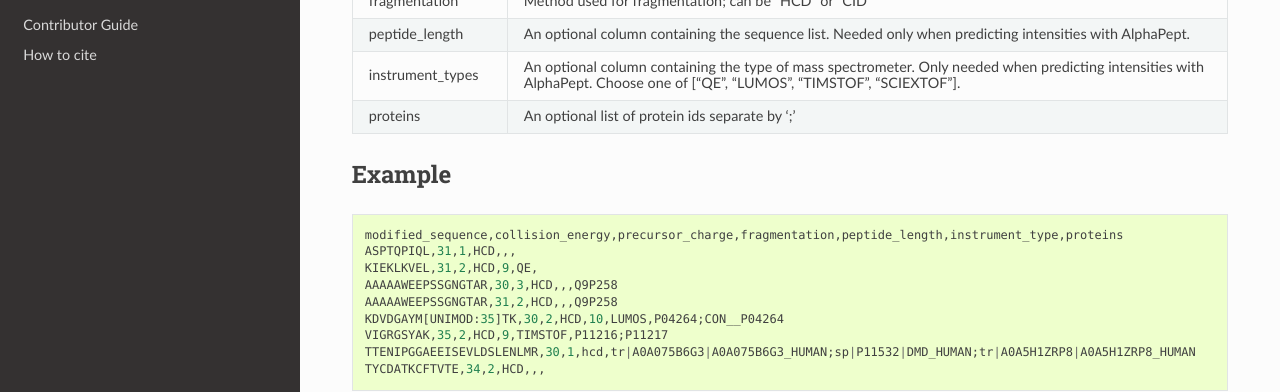
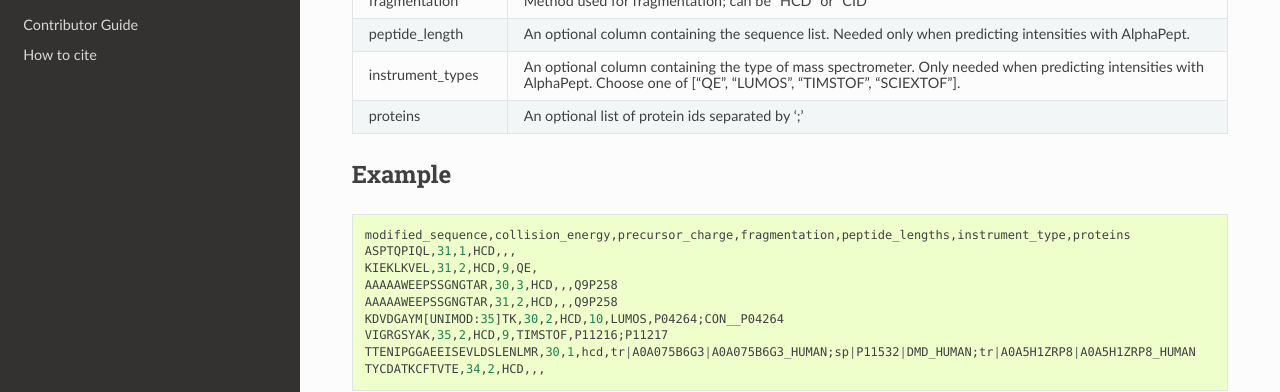
Before and after one commit to wilhelm-lab/oktoberfest, a Sphinx documentation site: the page built from docs/peptides_format.rst, in a window 1280 px wide and 1196 px high. Shown: the part 616-1008 px from the top of the window. Built offline with Sphinx 7.4.7 and the Read the Docs theme 2.0.0, drawn with Linux system fonts in a browser that asks for light colours.

Commit message:
fix spelling mistakes

```diff
--- a/docs/peptides_format.rst
+++ b/docs/peptides_format.rst
@@ -29,7 +29,7 @@ Oktoberfest expects a csv formatted file where each row represents a peptide fra
     +-------------------+-------------------------------------------------------------------------------------------------------------------------------------------------------------------------------------------------------------------------------------------------------------------------------------+
     | instrument_types  | An optional column containing the type of mass spectrometer. Only needed when predicting intensities with AlphaPept. Choose one of ["QE", "LUMOS", "TIMSTOF", "SCIEXTOF"].                                                                                                          |
     +-------------------+-------------------------------------------------------------------------------------------------------------------------------------------------------------------------------------------------------------------------------------------------------------------------------------+
-    | proteins          | An optional list of protein ids separate by ';'                                                                                                                                                                                                                                     |
+    | proteins          | An optional list of protein ids separated by ';'                                                                                                                                                                                                                                    |
     +-------------------+-------------------------------------------------------------------------------------------------------------------------------------------------------------------------------------------------------------------------------------------------------------------------------------+
 
 
@@ -38,7 +38,7 @@ Example
 
 .. code-block::
 
-    modified_sequence,collision_energy,precursor_charge,fragmentation,peptide_length,instrument_type,proteins
+    modified_sequence,collision_energy,precursor_charge,fragmentation,peptide_lengths,instrument_type,proteins
     ASPTQPIQL,31,1,HCD,,,
     KIEKLKVEL,31,2,HCD,9,QE,
     AAAAAWEEPSSGNGTAR,30,3,HCD,,,Q9P258
```
